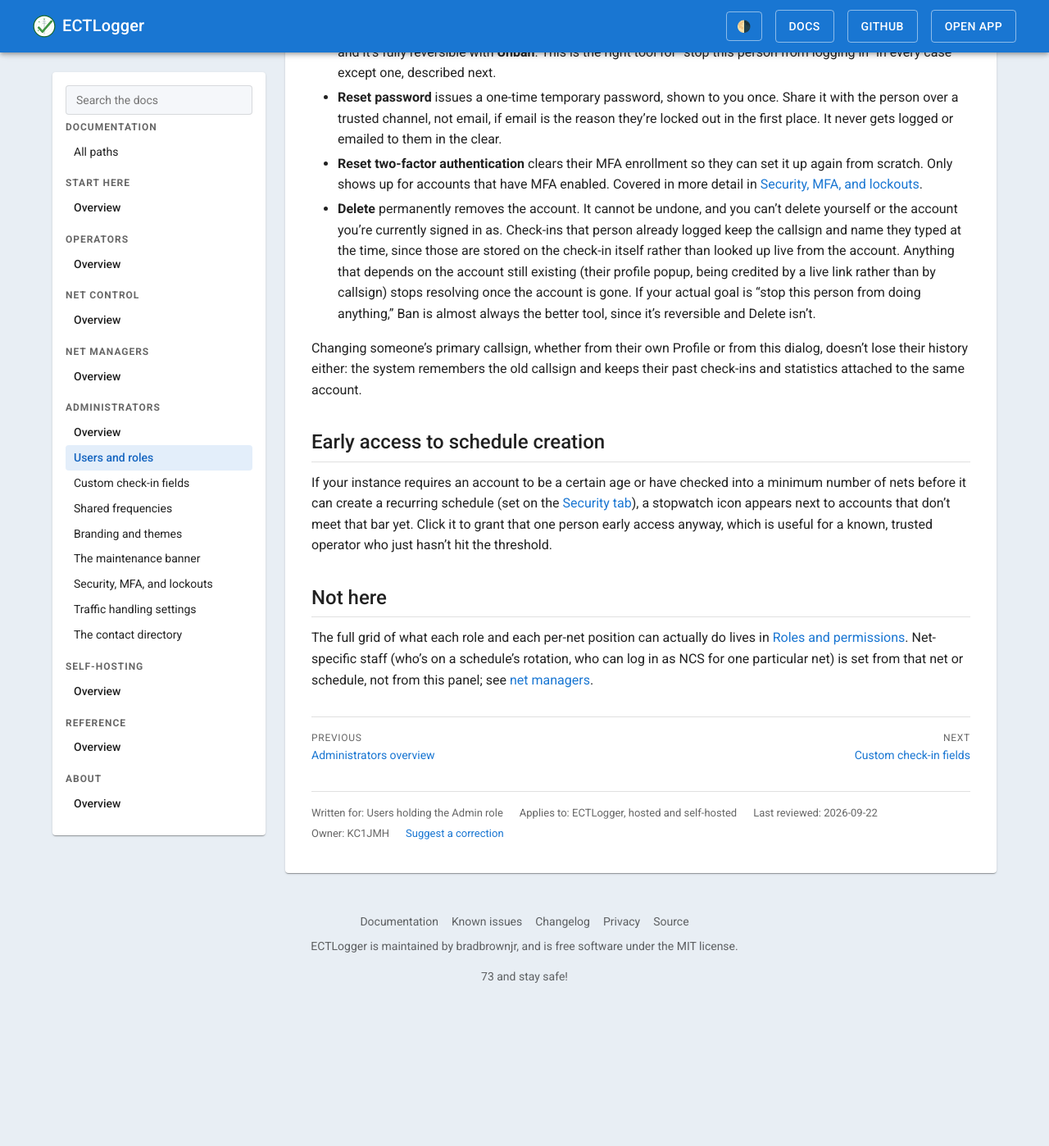
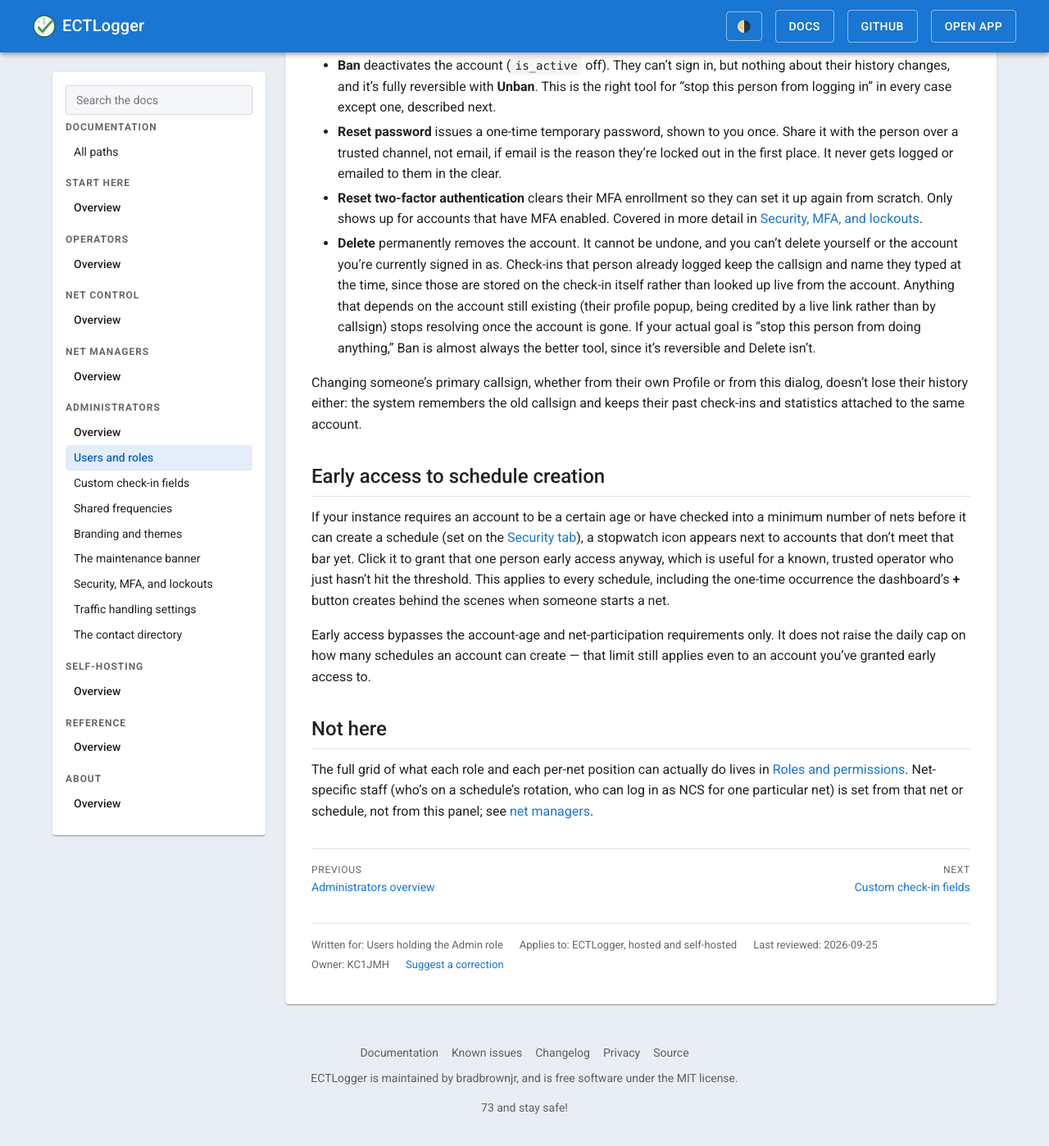
Before and after one commit to bradbrownjr/ectlogger, a Jekyll site: the page built from docs/admins/users-and-roles.md, in a window 1280 px wide and 1400 px high, scrolled down 2482 px. Shown: the whole window at 82% size. Built offline with Jekyll 4.4.1, drawn with Linux system fonts in a browser that asks for light colours; comment, search, counter and statistics services are not loaded; before the commit the page ends 3722 px from its top, so only the background shows below that; some of the changed text lies outside the part shown.

Commit message:
Docs: fact-check the administrators path against the code
- Creation limits also apply to a one-time net from the dashboard's +
  button, and the per-account bypass skips the age and participation checks
  but not the daily cap
- Users table: four row actions are always there, the early-access
  stopwatch and two-factor reset only when they apply; the pencil is Edit
  User, not Change role
- Invalid characters in a custom field's name become underscores

Co-Authored-By: Claude Opus 5.5 <noreply@anthropic.com>
Claude-Session: https://claude.ai/code/session_01Dz2y8UqRYDV67EQZaZUje3

```diff
--- a/docs/admins/users-and-roles.md
+++ b/docs/admins/users-and-roles.md
@@ -4,7 +4,7 @@ summary: Inviting people, editing an account's identity and role, and banning, r
 kind: How-to
 audience: Users holding the Admin role
 owner: KC1JMH
-revised: 2026-09-22
+revised: 2026-09-25
 review_by: 2027-09-22
 applies_to: ECTLogger, hosted and self-hosted
 permalink: /docs/admins/users-and-roles/
@@ -40,7 +40,7 @@ Each of the Name and Callsign fields has its own padlock. Locking one stops the
 <figure>
   <img src="/docs/img/admins/user-row-actions.png"
        alt="A row in the admin Users table for Alex Reed, W1PINE, with three of its five action icons outlined in red: the pencil (Edit User), the circle-with-a-slash beside it (Ban), and the key two icons further along (Reset password). The stopwatch between them and the trash can at the end are not outlined.">
-  <figcaption>Every row in the Users table carries the same five actions. Edit User and Ban are covered here; Reset password and the two-factor reset next to it are covered in Security, MFA, and lockouts.</figcaption>
+  <figcaption>Edit User, Ban, Reset password, and Delete appear on every row. The stopwatch shown here only appears when your instance has an account-age or net-participation requirement set for schedule creation, and the two-factor reset only appears on a row where that account has MFA enabled. Edit User and Ban are covered here; Reset password and the two-factor reset are covered in Security, MFA, and lockouts.</figcaption>
 </figure>
 
 ## Admin and net control
@@ -66,7 +66,9 @@ Changing someone's primary callsign, whether from their own Profile or from this
 
 ## Early access to schedule creation
 
-If your instance requires an account to be a certain age or have checked into a minimum number of nets before it can create a recurring schedule (set on the [Security tab](/docs/admins/security-and-mfa/)), a stopwatch icon appears next to accounts that don't meet that bar yet. Click it to grant that one person early access anyway, which is useful for a known, trusted operator who just hasn't hit the threshold.
+If your instance requires an account to be a certain age or have checked into a minimum number of nets before it can create a schedule (set on the [Security tab](/docs/admins/security-and-mfa/)), a stopwatch icon appears next to accounts that don't meet that bar yet. Click it to grant that one person early access anyway, which is useful for a known, trusted operator who just hasn't hit the threshold. This applies to every schedule, including the one-time occurrence the dashboard's **+** button creates behind the scenes when someone starts a net.
+
+Early access bypasses the account-age and net-participation requirements only. It does not raise the daily cap on how many schedules an account can create — that limit still applies even to an account you've granted early access to.
 
 ## Not here
 
```
Also changed, not shown: docs/admins/custom-fields.md (+2 -2 lines), docs/admins/security-and-mfa.md (+4 -4 lines).
